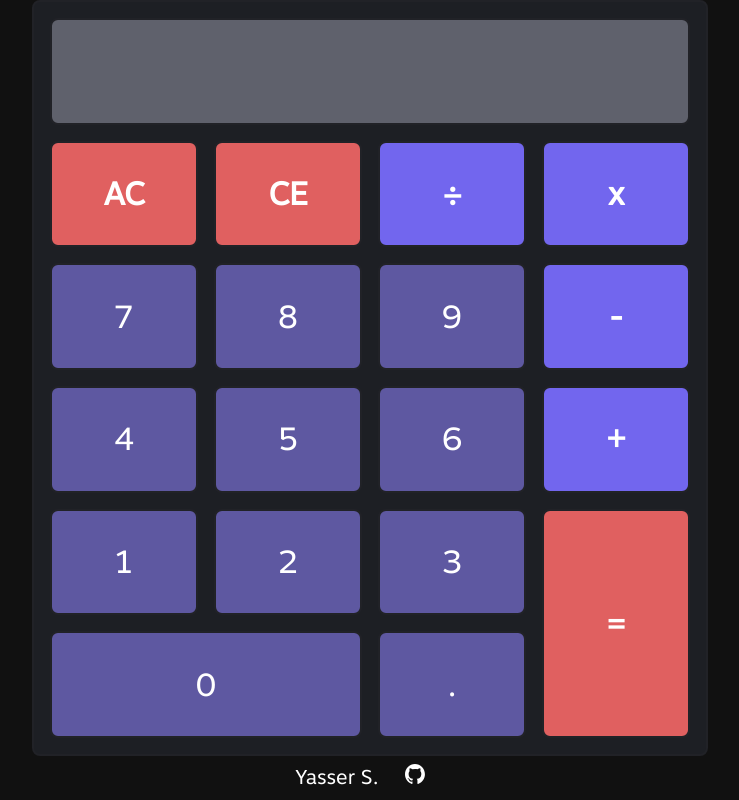
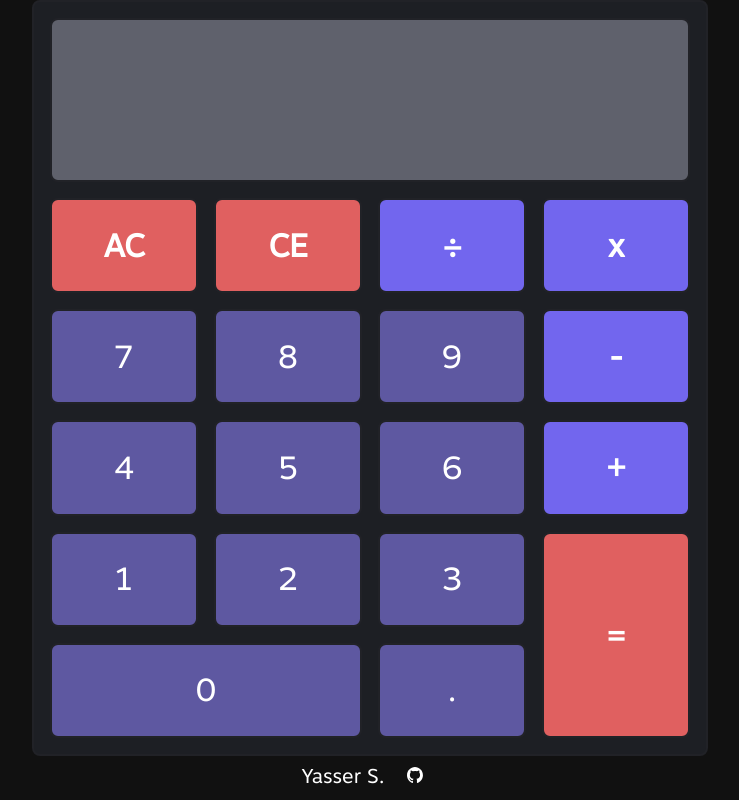
Before and after one commit to YasserS19/calculator, a website built with Vite: page index.html in a window 1280 px wide. Shown: the whole page, without its empty margins (270-1009 px from the left). Built offline with nearby package versions, Linux system fonts and the light colour scheme.

Commit message:
finished vol.3

```diff
--- a/style.css
+++ b/style.css
@@ -38,9 +38,9 @@ body {
 	border: 2px solid var(--border);
 	border-radius: 8px;
 	display: grid;
-	gap: 1em;
+	gap: 1rem;
 	grid-template-columns: repeat(4, 1fr);
-	padding: 1em;
+	padding: 1rem;
 	grid-template-rows: repeat(6, 1fr);
 	height: 90vh;
 	width: 640px;
@@ -56,10 +56,9 @@ body {
 	flex-direction: column;
 	font-family: "MotivaSans", sans-serif;
 	grid-column: span 4;
-	padding: 1em;
-	/* height: 164px; */
+	padding: 1rem;
+	height: 8rem;
 	justify-content: space-between;
-
 	transition: 0.25s ease-in-out;
 }
 .exp {
@@ -78,7 +77,7 @@ body {
 	border-radius: 8px;
 	color: var(--text);
 	font-family: "MotivaSans", sans-serif;
-	font-size: 2em;
+	font-size: 2rem;
 	transition: 0.25s ease-in-out;
 }
 
@@ -124,18 +123,18 @@ body {
 footer {
 	align-items: center;
 	display: flex;
-	font-size: 1.25em;
+	font-size: 1.25rem;
 	height: 5vh;
 	justify-content: center;
 }
 
 footer a {
-	margin: 0 1em;
+	margin: 0 1rem;
 	text-decoration: none;
 }
 
 footer img {
-	height: 1em;
+	height: 1rem;
 	transition: transform 0.3s ease-in-out;
 }
 
```
